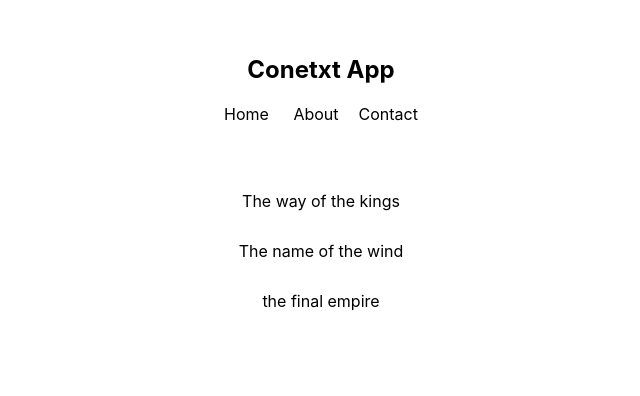
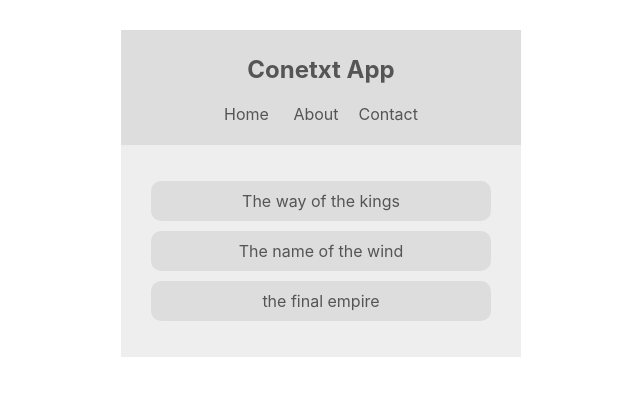
Before and after one commit to yagoubigithub/reading-list, a React (Create React App) app: page / in a window 1280 px wide. Shown: the top 396 px of the page, without its empty margins (319-959 px from the left). Built offline with nearby package versions, Linux system fonts and the light colour scheme.

Commit message:
Accessing Context

```diff
--- a/src/components/BookList.js
+++ b/src/components/BookList.js
@@ -1,14 +1,18 @@
 import React, { Component } from 'react';
+import { ThemeContext } from '../contexts/ThemeContext';
 
 class BookList extends Component {
 
+    static  contextType = ThemeContext;
     render() {
+        const {dark,light,isLightTheme}  =this.context;
+        const theme = isLightTheme ? light : dark;
         return (
-            <div className="book-list">
+            <div className="book-list" style={{background : theme.bg,color:theme.syntax}}>
                   <ul>
-                    <li>The way of the kings </li>
-                    <li>The name of the wind</li>
-                    <li>the final empire</li>
+                    <li style={{background : theme.ui}}>The way of the kings </li>
+                    <li style={{background : theme.ui}}>The name of the wind</li>
+                    <li style={{background : theme.ui}}>the final empire</li>
                 </ul>
             </div>
          );
--- a/src/components/Navbar.js
+++ b/src/components/Navbar.js
@@ -1,10 +1,14 @@
 import React, { Component } from 'react';
+import { ThemeContext } from '../contexts/ThemeContext';
 
 class Navbar extends Component {
 
+    static contextType = ThemeContext;
     render() {
+       const {dark,light,isLightTheme}  =this.context;
+       const theme = isLightTheme ? light : dark;
         return (
-            <nav>
+            <nav style={{background : theme.ui,color:theme.syntax}}>
                 <h1>Conetxt App</h1>
                 <ul>
                     <li>Home </li>
```
